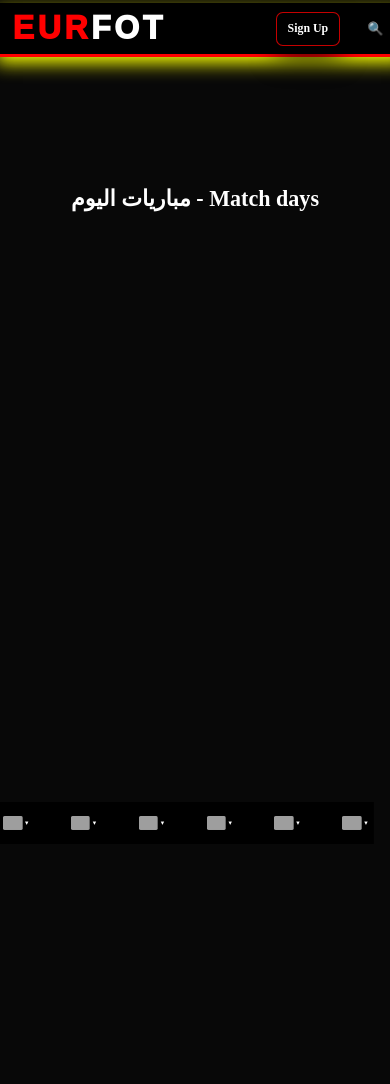
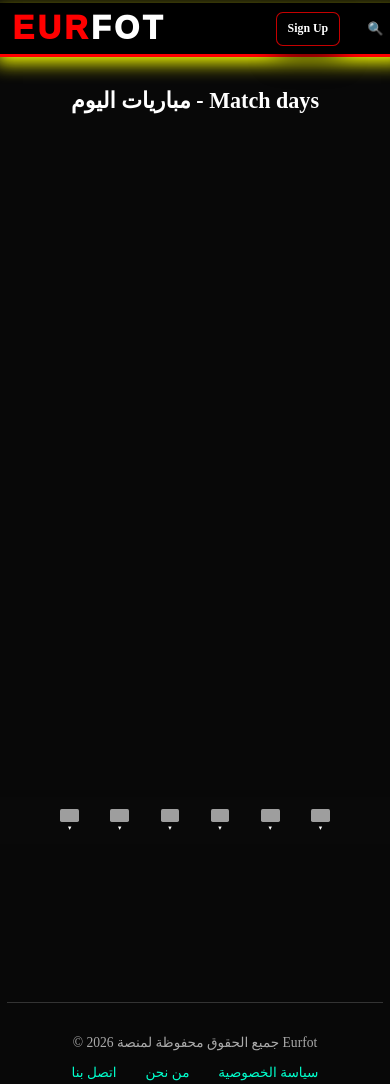
Before and after one commit to muhammad123186/eurfot, a Django app: page / in a window 390 px wide. Shown: the top 1084 px of the page. Run offline with Django 5.2, Linux system fonts and the light colour scheme; data that the repository does not hold is empty; grey boxes are pictures that could not be loaded.

Commit message:
all changes

```diff
--- a/templates/pages/today_matches.html
+++ b/templates/pages/today_matches.html
@@ -753,109 +753,93 @@ body{
     }
 
 
-    .mobile-sidebar {
-        position: fixed !important;
+    .mobile-sidebar{
+        position: fixed;
         bottom: 0;
-        left: 4%;
-        width: 87% !important;
-        height: 50px !important;
-        display: flex !important;
-        align-items: flex-end;
+        left: 0;
+        width: 100%;
+        height: 55px;
+        display: flex;
+        align-items: center;
         justify-content: center;
-        background: black;
-        border-top: none;
+        gap: 14px;
+        background: #090909;
         z-index: 999;
-        padding: 0 !important;
-        margin: 0 !important;
         box-sizing: border-box;
     }
 
-    .main-content {
-        flex: none !important;
-        height: auto !important;
-        min-height: 0 !important;
-        margin-top: calc(var(--header-height, 60px) + 55px) !important;
+    .mobile-country{
+        position: relative;
+        flex-shrink: 0;
+        width: 45px;
+        height: 45px;
     }
 
-    .mobile-country {
-        position: relative;
-        width: 20%;
-        height: 170px;
-        flex-shrink: 0;
-    }
-
-    .mobile-country-btn {
-        position: absolute;
-        bottom: 0;
-        left: 50%;
-        transform: translateX(-50%);
+    .mobile-country-btn{
         width: 45px;
-        height: 50px;
+        height: 45px;
         display: flex;
+        flex-direction: column;
         align-items: center;
         justify-content: center;
-        gap: 3px;
+        gap: 2px;
         padding: 0;
         margin: 0;
-        background: black;
+        background: transparent;
         border: none;
         color: white;
         cursor: pointer;
-        z-index: 100;
     }
 
-    .mobile-country-btn img {
-        width: 23px;
-        height: 16px;
+    .mobile-country-btn img{
+        width: 22px;
+        height: 15px;
         object-fit: cover;
         border-radius: 2px;
     }
 
-    .mobile-arrow {
+    .mobile-arrow{
         font-size: 8px;
         color: white;
     }
 
-    .mobile-country-leagues {
+    .mobile-country-leagues{
         display: none;
         position: absolute;
-        bottom: 50px;
-        top: auto;
-        left: 82%;
+        bottom: 55px;
+        left: 55%;
         transform: translateX(-50%);
-        width: 136%;
+        width: 120px;
         background: #222;
         border: 1px solid red;
-        border-radius: 7px 7px 0 0;
-        padding: 4px;
-        z-index: 101;
+        border-radius: 8px 8px 0 0;
+        padding: 6px;
+        z-index: 1000;
         box-sizing: border-box;
     }
 
-    .mobile-country.active .mobile-country-leagues {
+    .mobile-country.active .mobile-country-leagues{
         display: block;
     }
 
-    .mobile-country-leagues a {
+    .mobile-country-leagues a{
         display: flex;
         align-items: center;
-        gap: 6px;
+        gap: 8px;
         width: 100%;
-        padding: 5px 4px;
+        padding: 6px;
         color: white;
         text-decoration: none;
-        font-size: 9px;
-        white-space: nowrap;
+        font-size: 11px;
         box-sizing: border-box;
     }
 
-    .mobile-country-leagues a img {
+    .mobile-country-leagues a img{
         width: 18px;
         height: 18px;
         object-fit: contain;
         flex-shrink: 0;
     }
-
 
     .site-header{
         height: 20px;
```
Also changed, not shown: 1 other file.
